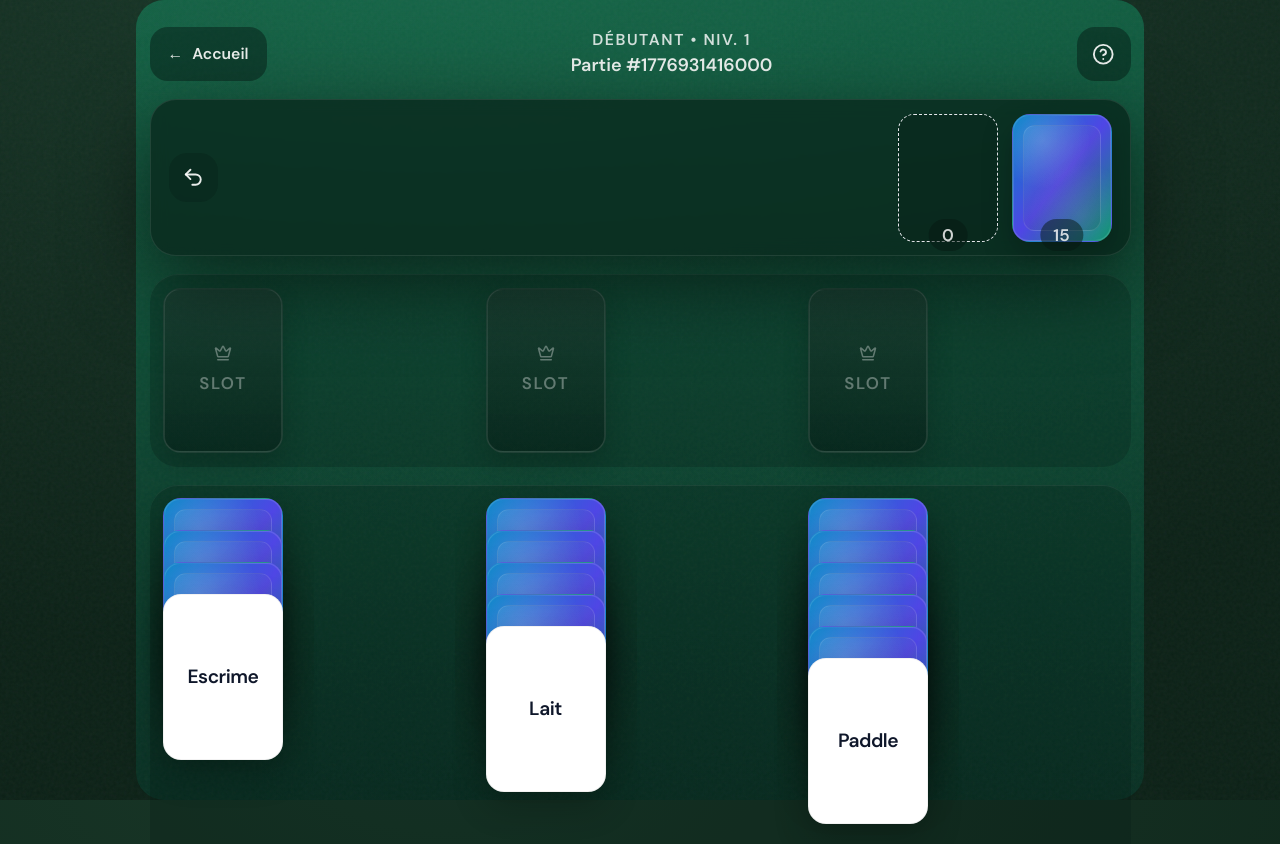
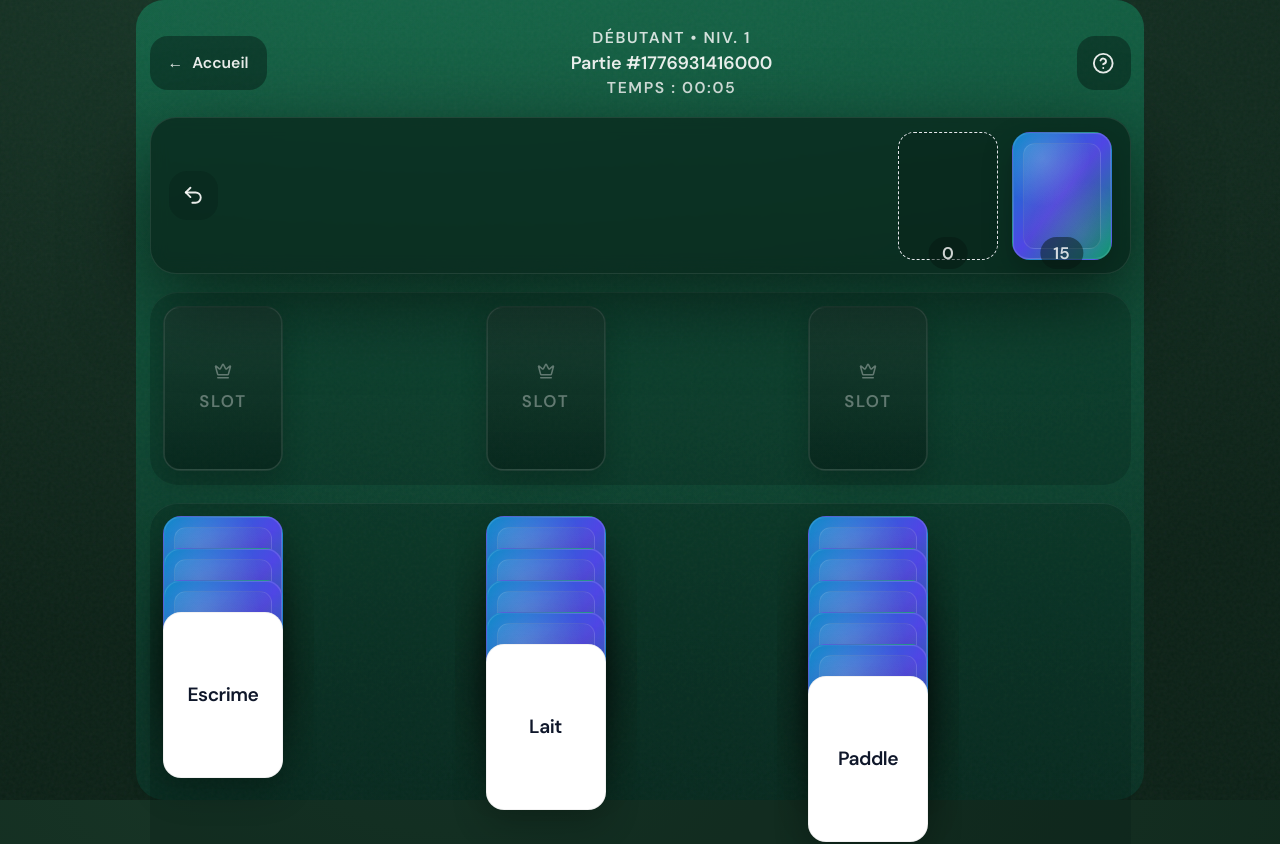
Before and after one commit to ThomasBerthaud/solimots, a React (Vite) app: page /game in a window 1280 px wide. Shown: the top 844 px of the page. Built offline with nearby package versions, Linux system fonts and the light colour scheme.

Commit message:
feat: add game timer and bounded time bonus scoring
Agent-Logs-Url: https://github.com/ThomasBerthaud/solimots/sessions/360e1aec-d880-4e5b-97b4-4e7f285f1cbb

Co-authored-by: ThomasBerthaud <11942601+ThomasBerthaud@users.noreply.github.com>

```diff
--- a/src/components/GameScreen.tsx
+++ b/src/components/GameScreen.tsx
@@ -5,7 +5,12 @@ import { useEffect, useMemo, useRef, useState } from 'react'
 import { Link } from 'react-router-dom'
 import type { CardId, LevelState } from '../game/types'
 import { useGameStore, type MoveSource, type MoveTarget } from '../store/gameStore'
-import { getTitleForLevel, POINTS_PER_CARD, useProgressionStore } from '../store/progressionStore'
+import {
+  computeTimeBonusPoints,
+  getTitleForLevel,
+  POINTS_PER_CARD,
+  useProgressionStore,
+} from '../store/progressionStore'
 import { useSoundEffects } from '../utils/useSoundEffects'
 import { useTheme } from '../utils/useTheme'
 import { SlotsRow } from './board/SlotsRow'
@@ -40,6 +45,13 @@ function getCardsToMove(from: MoveSource, draggedCardId: CardId, level: LevelSta
     return computeContiguousSelection(level, from, draggedCardId)
   }
   return [draggedCardId]
+}
+
+function formatDuration(elapsedMs: number): string {
+  const totalSeconds = Math.max(0, Math.floor(elapsedMs / 1000))
+  const minutes = Math.floor(totalSeconds / 60)
+  const seconds = totalSeconds % 60
+  return `${minutes.toString().padStart(2, '0')}:${seconds.toString().padStart(2, '0')}`
 }
 
 function explainInvalidMove(level: LevelState, cardIds: CardId[], to: MoveTarget): string | null {
@@ -90,6 +102,8 @@ export function GameScreen() {
   const moveCards = useGameStore((s) => s.moveCards)
   const markPointsAwarded = useGameStore((s) => s.markPointsAwarded)
   const lastAwardedSeed = useGameStore((s) => s.lastAwardedSeed)
+  const startedAt = useGameStore((s) => s.startedAt)
+  const endedAt = useGameStore((s) => s.endedAt)
 
   const currentLevel = useProgressionStore((s) => s.currentLevel)
   const currentPoints = useProgressionStore((s) => s.totalPoints)
@@ -104,9 +118,13 @@ export function GameScreen() {
   const helpButtonRef = useRef<HTMLButtonElement>(null)
   const [toast, setToast] = useState<Toast>(null)
   const [showProgression, setShowProgression] = useState(false)
+  const [nowMs, setNowMs] = useState(() => Date.now())
   const [progressionData, setProgressionData] = useState<{
     cardCount: number
+    slotCount: number
     pointsEarned: number
+    basePoints: number
+    timeBonusPoints: number
     newLevel: number
     oldPoints: number
     newPoints: number
@@ -114,12 +132,50 @@ export function GameScreen() {
     newTitle: string | null
     oldLevel: number
     oldPointsInLevel: number
+    elapsedMs: number
   } | null>(null)
   const lastAttemptRef = useRef<{ at: number; message: string | null } | null>(null)
 
   const lastActionAt = lastAction?.at
   const placedSlotIndex = lastAction?.type === 'slotPlaced' ? lastAction.slotIndex : undefined
   const completedSlotIndex = lastAction?.type === 'slotCompleted' ? lastAction.slotIndex : undefined
+
+  useEffect(() => {
+    if (status !== 'inProgress') return
+    const id = window.setInterval(() => setNowMs(Date.now()), 1000)
+    return () => window.clearInterval(id)
+  }, [status])
+
+  const elapsedMs = useMemo(() => {
+    if (!startedAt) return 0
+    const end = endedAt ?? nowMs
+    return Math.max(0, end - startedAt)
+  }, [startedAt, endedAt, nowMs])
+
+  const gameScoreData = useMemo(() => {
+    if (!level) {
+      return {
+        cardCount: 0,
+        slotCount: 0,
+        basePoints: 0,
+        timeBonusPoints: 0,
+        pointsEarned: 0,
+      }
+    }
+
+    const cardCount = Object.keys(level.cardsById).length
+    const slotCount = level.slots.length
+    const basePoints = cardCount * POINTS_PER_CARD
+    const timeBonusPoints = computeTimeBonusPoints({ elapsedMs, cardCount, slotCount })
+
+    return {
+      cardCount,
+      slotCount,
+      basePoints,
+      timeBonusPoints,
+      pointsEarned: basePoints + timeBonusPoints,
+    }
+  }, [level, elapsedMs])
 
   useEffect(() => {
     if (!level) newGame()
@@ -136,30 +192,42 @@ export function GameScreen() {
     // Award points and show progression when winning (only once per win)
     // Check that we haven't already awarded points for this specific game seed
     if (status === 'won' && level && level.seed !== lastAwardedSeed) {
-      // Calculate total cards in the game
-      const cardCount = Object.keys(level.cardsById).length
       const oldPoints = currentPoints
       const oldLevel = currentLevel
       const oldPointsInLevel = currentPointsInLevel
 
-      const result = awardPoints(cardCount)
-      const pointsEarned = cardCount * POINTS_PER_CARD
+      const result = awardPoints(gameScoreData.pointsEarned)
 
       setProgressionData({
-        cardCount,
-        pointsEarned,
+        cardCount: gameScoreData.cardCount,
+        slotCount: gameScoreData.slotCount,
+        pointsEarned: gameScoreData.pointsEarned,
+        basePoints: gameScoreData.basePoints,
+        timeBonusPoints: gameScoreData.timeBonusPoints,
         newLevel: result.newLevel,
         oldPoints,
-        newPoints: oldPoints + pointsEarned,
+        newPoints: oldPoints + gameScoreData.pointsEarned,
         levelsGained: result.levelsGained,
         newTitle: result.newTitle,
         oldLevel,
         oldPointsInLevel,
+        elapsedMs,
       })
       setShowProgression(true)
       markPointsAwarded()
     }
-  }, [status, level, lastAwardedSeed, currentPoints, currentLevel, currentPointsInLevel, awardPoints, markPointsAwarded])
+  }, [
+    status,
+    level,
+    lastAwardedSeed,
+    currentPoints,
+    currentLevel,
+    currentPointsInLevel,
+    awardPoints,
+    markPointsAwarded,
+    gameScoreData,
+    elapsedMs,
+  ])
 
   useEffect(() => {
     if (!lastError) return
@@ -379,6 +447,13 @@ export function GameScreen() {
             {getTitleForLevel(currentLevel)} • Niv. {currentLevel}
           </p>
           <p className="truncate text-base font-semibold text-secondary lg:text-base" title={`Partie #${level.seed}`}>Partie #{level.seed}</p>
+          <p
+            className="truncate text-xs font-semibold uppercase tracking-widest text-muted lg:text-sm"
+            aria-live="polite"
+            aria-label={`Temps de la partie : ${formatDuration(elapsedMs)}`}
+          >
+            Temps : {formatDuration(elapsedMs)}
+          </p>
         </div>
 
         <button
@@ -466,6 +541,10 @@ export function GameScreen() {
             key="win-final"
             reduceMotion={reduceMotion}
             showProgression={false}
+            elapsedMs={elapsedMs}
+            pointsEarned={gameScoreData.pointsEarned}
+            basePoints={gameScoreData.basePoints}
+            timeBonusPoints={gameScoreData.timeBonusPoints}
             onReplay={() => {
               setSelected(null)
               newGame()
@@ -499,14 +578,25 @@ function WinOverlay({
   onReplay,
   showProgression = false,
   progressionData,
+  elapsedMs,
+  pointsEarned,
+  basePoints,
+  timeBonusPoints,
   onProgressionComplete,
 }: {
   reduceMotion: boolean
   onReplay: () => void
   showProgression?: boolean
+  elapsedMs?: number
+  pointsEarned?: number
+  basePoints?: number
+  timeBonusPoints?: number
   progressionData?: {
     cardCount: number
+    slotCount: number
     pointsEarned: number
+    basePoints: number
+    timeBonusPoints: number
     newLevel: number
     oldPoints: number
     newPoints: number
@@ -514,9 +604,15 @@ function WinOverlay({
     newTitle: string | null
     oldLevel: number
     oldPointsInLevel: number
+    elapsedMs: number
   }
   onProgressionComplete?: () => void
 }) {
+  const displayElapsedMs = progressionData?.elapsedMs ?? elapsedMs ?? 0
+  const displayPointsEarned = progressionData?.pointsEarned ?? pointsEarned ?? 0
+  const displayBasePoints = progressionData?.basePoints ?? basePoints ?? 0
+  const displayTimeBonusPoints = progressionData?.timeBonusPoints ?? timeBonusPoints ?? 0
+
   return (
     <motion.div
       className="modal-backdrop"
@@ -534,7 +630,10 @@ function WinOverlay({
         {showProgression && progressionData && onProgressionComplete ? (
           <ProgressionAnimation
             cardCount={progressionData.cardCount}
+            slotCount={progressionData.slotCount}
             pointsEarned={progressionData.pointsEarned}
+            basePoints={progressionData.basePoints}
+            timeBonusPoints={progressionData.timeBonusPoints}
             newLevel={progressionData.newLevel}
             oldPoints={progressionData.oldPoints}
             newPoints={progressionData.newPoints}
@@ -544,6 +643,7 @@ function WinOverlay({
             reduceMotion={reduceMotion}
             oldLevel={progressionData.oldLevel}
             oldPointsInLevel={progressionData.oldPointsInLevel}
+            elapsedMs={progressionData.elapsedMs}
           />
         ) : (
           <>
@@ -557,6 +657,17 @@ function WinOverlay({
               Bravo !
             </motion.h2>
             <p className="mt-2 text-base text-muted">Bien joué — tout est à sa place.</p>
+            <div className="mt-4 space-y-1 rounded-2xl bg-surface-badge p-3 text-sm text-secondary">
+              <p>
+                Temps final : <span className="tabular-nums font-bold">{formatDuration(displayElapsedMs)}</span>
+              </p>
+              <p>
+                Score de la partie : <span className="font-bold">{displayPointsEarned} points</span>
+              </p>
+              <p className="text-xs text-muted">
+                Base {displayBasePoints} + bonus temps {displayTimeBonusPoints}
+              </p>
+            </div>
 
             <motion.div
               className="pointer-events-none mt-5 h-10"
--- a/src/components/modals/ProgressionAnimation.tsx
+++ b/src/components/modals/ProgressionAnimation.tsx
@@ -5,7 +5,10 @@ import { getPointsForLevel } from '../../store/progressionStore'
 
 type ProgressionAnimationProps = {
   cardCount: number
+  slotCount: number
   pointsEarned: number
+  basePoints: number
+  timeBonusPoints: number
   newLevel: number
   oldPoints: number
   newPoints: number
@@ -15,12 +18,16 @@ type ProgressionAnimationProps = {
   reduceMotion: boolean
   oldLevel: number
   oldPointsInLevel: number
+  elapsedMs: number
 }
 
 // Reward-focused: celebration (level-up, title) + short points line, no dashboard.
 export function ProgressionAnimation({
   cardCount,
+  slotCount,
   pointsEarned,
+  basePoints,
+  timeBonusPoints,
   newLevel,
   levelsGained,
   newTitle,
@@ -28,6 +35,7 @@ export function ProgressionAnimation({
   reduceMotion,
   oldLevel,
   oldPointsInLevel,
+  elapsedMs,
 }: ProgressionAnimationProps) {
   const [fireworks, setFireworks] = useState<Array<{ id: number; x: number; y: number }>>([])
   const nextFireworkIdRef = useRef(0)
@@ -130,6 +138,18 @@ export function ProgressionAnimation({
                 · {cardCount} {cardCount === 1 ? 'carte rangée' : 'cartes rangées'}
               </>
             )}
+            {slotCount > 0 && (
+              <>
+                {' '}
+                · {slotCount} {slotCount === 1 ? 'catégorie' : 'catégories'}
+              </>
+            )}
+          </p>
+          <p className="text-sm text-muted">
+            Temps final : <span className="tabular-nums">{formatDuration(elapsedMs)}</span>
+          </p>
+          <p className="text-xs text-muted">
+            Base {basePoints} + bonus temps {timeBonusPoints}
           </p>
         </motion.div>
       ) : (
@@ -153,6 +173,12 @@ export function ProgressionAnimation({
           <p className="text-base text-muted">
             {cardCount} {cardCount === 1 ? 'carte rangée' : 'cartes rangées'}
           </p>
+          <p className="text-sm text-muted">
+            Temps final : <span className="tabular-nums">{formatDuration(elapsedMs)}</span>
+          </p>
+          <p className="text-xs text-muted">
+            Base {basePoints} + bonus temps {timeBonusPoints}
+          </p>
         </motion.div>
       )}
 
@@ -172,6 +198,13 @@ export function ProgressionAnimation({
       </AnimatePresence>
     </div>
   )
+}
+
+function formatDuration(elapsedMs: number): string {
+  const totalSeconds = Math.max(0, Math.floor(elapsedMs / 1000))
+  const minutes = Math.floor(totalSeconds / 60)
+  const seconds = totalSeconds % 60
+  return `${minutes.toString().padStart(2, '0')}:${seconds.toString().padStart(2, '0')}`
 }
 
 type XPAnimationStep = {
--- a/src/store/gameStore.ts
+++ b/src/store/gameStore.ts
@@ -12,6 +12,8 @@ export type MoveTarget = { type: 'tableau'; column: number } | { type: 'slot'; s
 type HistoryEntry = {
   level: LevelState
   status: GameStatus
+  startedAt: number | null
+  endedAt: number | null
 }
 
 export type LastAction =
@@ -35,6 +37,8 @@ type GameStore = {
    * Persisted to prevent duplicate point awards when navigating back to a won game.
    */
   lastAwardedSeed: number | null
+  startedAt: number | null
+  endedAt: number | null
 
   newGame: (seed?: number) => void
   resetLevel: () => void
@@ -59,9 +63,12 @@ export const useGameStore = create<GameStore>()(
       lastAction: null,
       drawLoopSeen: {},
       lastAwardedSeed: null,
+      startedAt: null,
+      endedAt: null,
 
       newGame: (seed) => {
         const level = generateLevel({ seed })
+        const now = Date.now()
         set({
           level,
           status: 'inProgress',
@@ -70,6 +77,8 @@ export const useGameStore = create<GameStore>()(
           lastAction: null,
           drawLoopSeen: {},
           lastAwardedSeed: null,
+          startedAt: now,
+          endedAt: null,
         })
       },
 
@@ -77,6 +86,7 @@ export const useGameStore = create<GameStore>()(
         const current = get().level
         const seed = current?.seed
         const level = generateLevel({ seed })
+        const now = Date.now()
         set({
           level,
           status: 'inProgress',
@@ -85,6 +95,8 @@ export const useGameStore = create<GameStore>()(
           lastAction: null,
           drawLoopSeen: {},
           lastAwardedSeed: null,
+          startedAt: now,
+          endedAt: null,
         })
       },
 
@@ -94,7 +106,13 @@ export const useGameStore = create<GameStore>()(
 
         set((state) => {
           if (!state.level) return state
-          const prev: HistoryEntry = { level: state.level, status: state.status }
+          const prev: HistoryEntry = {
+            level: state.level,
+            status: state.status,
+            startedAt: state.startedAt,
+            endedAt: state.endedAt,
+          }
+          const now = Date.now()
 
           const nextLevel = cloneLevel(state.level)
 
@@ -142,6 +160,7 @@ export const useGameStore = create<GameStore>()(
                 history: [prev, ...state.history].slice(0, 200),
                 level: nextLevel,
                 status: 'lost',
+                endedAt: state.endedAt ?? now,
                 lastError: null,
                 lastAction: null,
                 // Keep drawLoopSeen as-is for debugging/consistency (not persisted anyway).
@@ -164,6 +183,7 @@ export const useGameStore = create<GameStore>()(
             history: [prev, ...state.history].slice(0, 200),
             level: nextLevel,
             status: wonOrInProgress,
+            endedAt: wonOrInProgress === 'won' ? state.endedAt ?? now : state.endedAt,
             lastError: null,
             lastAction: null,
             drawLoopSeen: {},
@@ -178,7 +198,12 @@ export const useGameStore = create<GameStore>()(
         let ok = false
         set((state) => {
           if (!state.level) return state
-          const prev: HistoryEntry = { level: state.level, status: state.status }
+          const prev: HistoryEntry = {
+            level: state.level,
+            status: state.status,
+            startedAt: state.startedAt,
+            endedAt: state.endedAt,
+          }
 
           const next = cloneLevel(state.level)
           const cardId = popFrom(next, from)
@@ -226,6 +251,7 @@ export const useGameStore = create<GameStore>()(
             history: [prev, ...state.history].slice(0, 200),
             level: next,
             status: nextStatus,
+            endedAt: nextStatus === 'won' || nextStatus === 'lost' ? state.endedAt ?? now : state.endedAt,
             lastError: null,
             lastAction: nextAction,
             // Only slot progress breaks a draw loop (tableau moves shouldn't prevent a loss).
@@ -243,7 +269,12 @@ export const useGameStore = create<GameStore>()(
         let ok = false
         set((state) => {
           if (!state.level) return state
-          const prev: HistoryEntry = { level: state.level, status: state.status }
+          const prev: HistoryEntry = {
+            level: state.level,
+            status: state.status,
+            startedAt: state.startedAt,
+            endedAt: state.endedAt,
+          }
           const next = cloneLevel(state.level)
 
           const now = Date.now()
@@ -456,6 +487,7 @@ export const useGameStore = create<GameStore>()(
             history: [prev, ...state.history].slice(0, 200),
             level: next,
             status: nextStatus,
+            endedAt: nextStatus === 'won' || nextStatus === 'lost' ? state.endedAt ?? now : state.endedAt,
             lastError: null,
             lastAction: action,
             drawLoopSeen: to.type === 'slot' ? {} : state.drawLoopSeen,
@@ -484,11 +516,13 @@ export const useGameStore = create<GameStore>()(
           nextSlot.categoryCardId = null
           nextSlot.pile = []
           delete nextSlot.isCompleting
+          const nextStatus = computeStatus(next)
 
           return {
             ...state,
             level: next,
-            status: computeStatus(next),
+            status: nextStatus,
+            endedAt: nextStatus === 'won' || nextStatus === 'lost' ? state.endedAt ?? Date.now() : state.endedAt,
             lastError: null,
             // Keep lastAction so the UI can still reference the completion timestamp if needed.
             lastAction: state.lastAction,
@@ -505,6 +539,8 @@ export const useGameStore = create<GameStore>()(
             ...state,
             level: entry.level,
             status: entry.status,
+            startedAt: entry.startedAt,
+            endedAt: entry.endedAt,
             history: state.history.slice(1),
             lastError: null,
             lastAction: null,
@@ -531,6 +567,8 @@ export const useGameStore = create<GameStore>()(
         level: state.level,
         status: state.status,
         lastAwardedSeed: state.lastAwardedSeed,
+        startedAt: state.startedAt,
+        endedAt: state.endedAt,
       }),
     },
   ),
```
Also changed, not shown: src/store/progressionStore.ts (+25 -3 lines), 1 other file (tests, documents, lock files or other folders).
